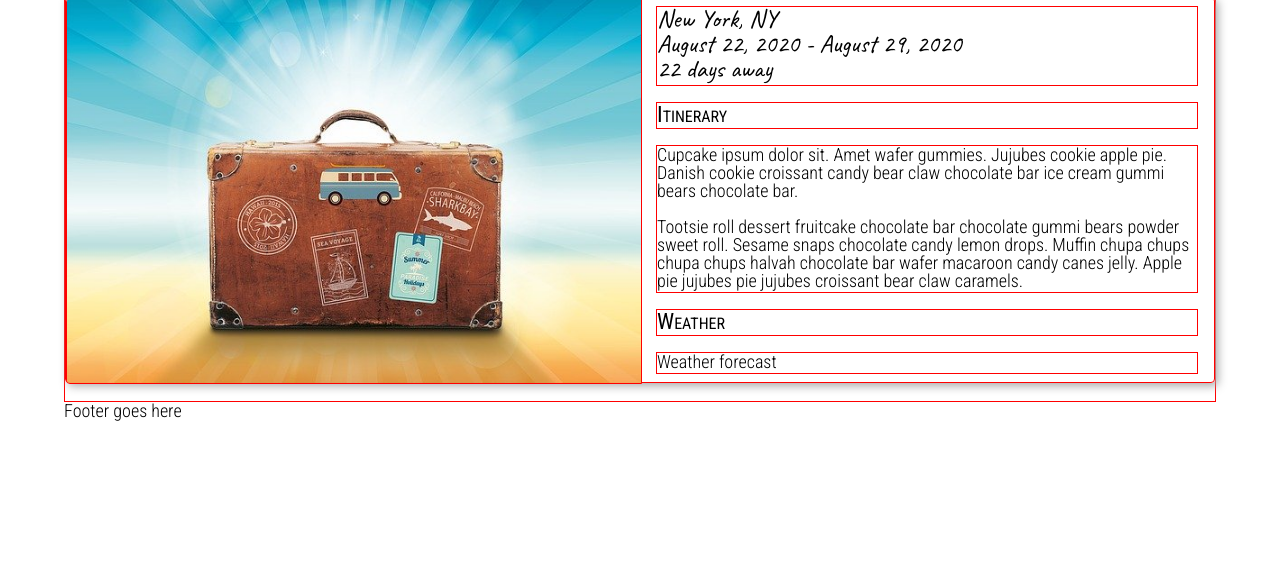
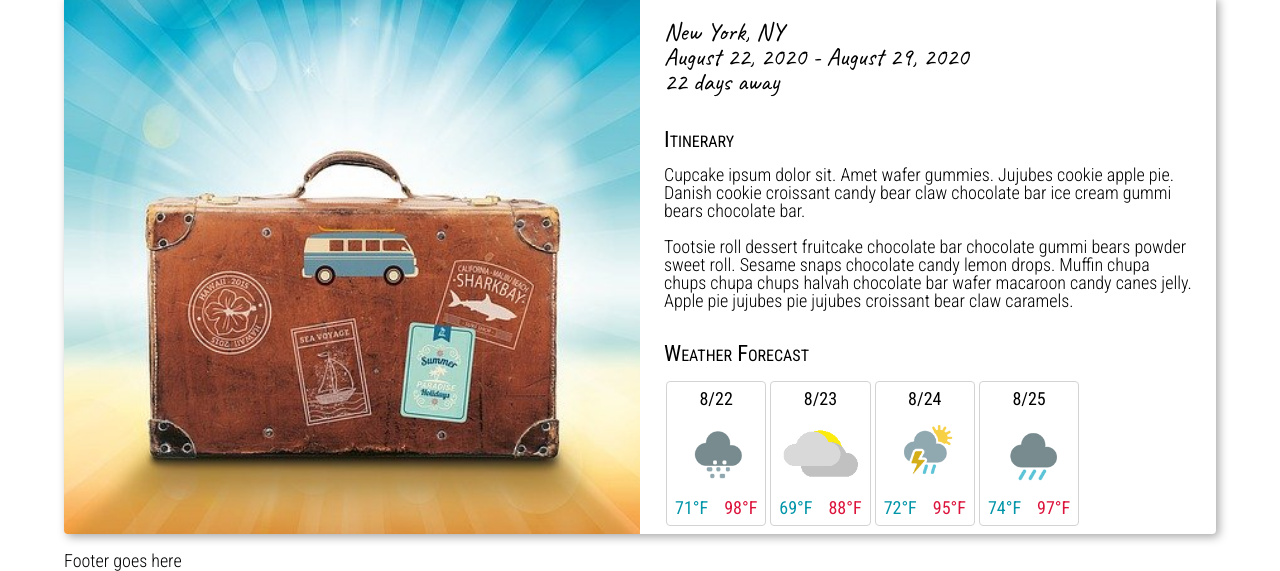
Before and after one commit to meggra7/vacation_planner, a website built with webpack: page src/client/views/index.html in a window 1280 px wide. Shown: the part 422-993 px from the top of the page. Before the commit the page ends 843 px from the top, so only its background shows below. Built offline with nearby package versions, Linux system fonts and the light colour scheme; a web font is replaced by a local one.

Commit message:
Style weather forecast tiles

```diff
--- a/src/client/index.js
+++ b/src/client/index.js
@@ -8,18 +8,63 @@ import './styles/header.scss';
 import './styles/form.scss';
 import './styles/entry.scss';
 
-/* Import and set image(s) */
+/* Import image(s) */
 import loadingIndicator from './assets/Cube-1s-200px.gif';
 import placeholderImage from './assets/luggage.jpg';
 import stepUpcoming from './assets/circle_outline_32dp_primary_dark.png';
 import stepCompleted from './assets/circle_filled_32dp_primary_dark.png';
 import airplane from './assets/airplane-32dp-777.png';
+import a01d from './assets/weather-icons/a01d.png';
+import c01d from './assets/weather-icons/c01d.png';
+import c02d from './assets/weather-icons/c02d.png';
+import c03d from './assets/weather-icons/c03d.png';
+import c04d from './assets/weather-icons/c04d.png';
+import d01d from './assets/weather-icons/d01d.png';
+import f01d from './assets/weather-icons/f01d.png';
+import r01d from './assets/weather-icons/r01d.png';
+import r03d from './assets/weather-icons/r03d.png';
+import r05d from './assets/weather-icons/r05d.png';
+import r06d from './assets/weather-icons/r06d.png';
+import s01d from './assets/weather-icons/s01d.png';
+import s02d from './assets/weather-icons/s02d.png';
+import s04d from './assets/weather-icons/s04d.png';
+import s05d from './assets/weather-icons/s05d.png';
+import s06d from './assets/weather-icons/s06d.png';
+import t01d from './assets/weather-icons/t01d.png';
+import t04d from './assets/weather-icons/t04d.png';
+import u00d from './assets/weather-icons/u00d.png';
 
 
+
+
+/* Set initial images */
 document.getElementById('step-one').setAttribute('src', stepCompleted);
 document.getElementById('step-two').classList.add('current');
 document.getElementById('step-two').setAttribute('src', airplane);
 document.getElementById('step-three').setAttribute('src', stepUpcoming);
 document.getElementById('step-four').setAttribute('src', stepUpcoming);
 
+
 document.getElementById('upcoming').getElementsByTagName('img')[0].setAttribute('src', placeholderImage);
+
+const icons = document.getElementsByClassName('icon');
+console.log(icons);
+for (let i = 0; i < icons.length; i++) {
+    switch (i) {
+        case 0:
+            icons[i].setAttribute('src', s02d);
+            break;
+        case 1:
+            icons[i].setAttribute('src', c03d);
+            break;
+        case 2:
+            icons[i].setAttribute('src', t01d);
+            break;
+        case 4:
+            icons[i].setAttribute('src', c04d);
+            break;
+        default:
+            icons[i].setAttribute('src', u00d);
+    }
+
+}
--- a/src/client/styles/base.scss
+++ b/src/client/styles/base.scss
@@ -42,3 +42,11 @@ section {
     box-shadow: 3px 3px 10px darkgray;
     margin: 1em 0;
 }
+
+/* TABLET AND MEDIUM DESKTOP DEVICES */
+@media(min-width: 780px) {
+
+    h2 {
+        text-align: left;
+    }
+}
--- a/src/client/styles/entry.scss
+++ b/src/client/styles/entry.scss
@@ -1,16 +1,17 @@
 @use 'base' as *;
-$entry-texts-margin: 8px 16px;
+$entry-header-margin: 24px 24px 8px;
+$entry-text-margin: 8px 24px;
 
 #upcoming {
-    border: 1px solid red;
+    // border: 1px solid red;
 
-    div.card {
-        border: 1px solid red;
+    .card {
+        // border: 1px solid red;
         display: flex;
         flex-direction: column;
 
-        img {
-            border: 1px solid red;
+        img.location-photo {
+            // border: 1px solid red;
             width: 100%;
             border-radius:
                 $rounded-corners
@@ -21,28 +22,81 @@ $entry-texts-margin: 8px 16px;
         }
 
         #basic-info {
-            border: 1px solid red;
+            // border: 1px solid red;
             font-family: $font-family-caveat;
             font-size: 1.4em;
+            margin: $entry-header-margin;
         }
 
         h3 {
-            border: 1px solid red;
+            // border: 1px solid red;
             font-family: $font-family-sans-serif;
             font-size: 1.25em;
             font-weight: 400;
             font-variant: small-caps;
-            margin: $entry-texts-margin;
+            margin: $entry-header-margin;
         }
 
         p {
-            border: 1px solid red;
-            margin: $entry-texts-margin;
+            // border: 1px solid red;
+            margin: $entry-text-margin;
         }
 
-        div.weather {
-            border: 1px solid red;
-            margin: $entry-texts-margin;
+        #weather {
+            // border: 1px solid red;
+            margin: $entry-text-margin;
+            display: flex;
+            align-items: flex-start;
+            justify-content: flex-start;
+            overflow-x: auto;
+
+            .forecast {
+
+                display: grid;
+                grid-template-rows: auto 2fr auto;
+                grid-template-columns: repeat(2, 1fr);
+                grid-template-areas:
+                    'date   date'
+                    'img    img'
+                    'low    high';
+                border-radius: $rounded-corners;
+                border: 1px solid lightgray;
+                margin: 0 2px;
+
+
+                p {
+                    margin: 0;
+                    padding: 8px;
+                    text-align: center;
+                    font-weight: 400;
+
+                    &.date {
+                        // border: 1px solid red;
+                        grid-area: date;
+                        // font-size: 1.25em;
+                        // font-weight: 400;
+                    }
+
+                    &.low-temp {
+                        color: $color-primary-dark;
+
+                    }
+
+                    &.high-temp {
+                        color: crimson;
+                    }
+                }
+
+                img.icon {
+                    // border: 1px solid red;
+                    grid-area: img;
+                    height: 75px;
+                    width: 100%;
+                    object-fit: contain;
+                }
+
+
+            }
         }
     }
 }
@@ -63,7 +117,7 @@ $entry-texts-margin: 8px 16px;
                 'img  text'
                 'img  text';
 
-            img {
+            img.location-photo {
                 grid-area: img;
                 border-radius:
                     $rounded-corners
--- a/src/client/views/index.html
+++ b/src/client/views/index.html
@@ -33,16 +33,41 @@
             <section id='upcoming'>
                 <h2>Upcoming trips</h2>
                 <div class='card'>
-                    <img>
+                    <img class='location-photo'>
                     <p id='basic-info'>New York, NY
                         <br>August 22, 2020 - August 29, 2020
                         <br>22 days away</p>
-                    <h3 class='itinerary'>Itinerary</h3>
-                    <p class='itinerary'>Cupcake ipsum dolor sit. Amet wafer gummies. Jujubes cookie apple pie. Danish cookie croissant candy bear claw chocolate bar ice cream gummi bears chocolate bar.
+                    <h3>Itinerary</h3>
+                    <p id='itinerary'>Cupcake ipsum dolor sit. Amet wafer gummies. Jujubes cookie apple pie. Danish cookie croissant candy bear claw chocolate bar ice cream gummi bears chocolate bar.
                         <br>
                         <br>Tootsie roll dessert fruitcake chocolate bar chocolate gummi bears powder sweet roll. Sesame snaps chocolate candy lemon drops. Muffin chupa chups chupa chups halvah chocolate bar wafer macaroon candy canes jelly. Apple pie jujubes pie jujubes croissant bear claw caramels.</p>
-                    <h3 class='weather'>Weather</h3>
-                    <div class='weather'>Weather forecast</div>
+                    <h3>Weather Forecast</h3>
+                    <div id='weather'>
+                        <div class='forecast'>
+                            <p class='date'>8/22</p>
+                            <img class='icon' alt='icon'>
+                            <p class='low-temp'>71&deg;F</p>
+                            <p class='high-temp'>98&deg;F</p>
+                        </div>
+                        <div class='forecast'>
+                            <p class='date'>8/23</p>
+                            <img class='icon' alt='icon'>
+                            <p class='low-temp'>69&deg;F</p>
+                            <p class='high-temp'>88&deg;F</p>
+                        </div>
+                        <div class='forecast'>
+                            <p class='date'>8/24</p>
+                            <img class='icon' alt='icon'>
+                            <p class='low-temp'>72&deg;F</p>
+                            <p class='high-temp'>95&deg;F</p>
+                        </div>
+                        <div class='forecast'>
+                            <p class='date'>8/25</p>
+                            <img class='icon' alt='icon'>
+                            <p class='low-temp'>74&deg;F</p>
+                            <p class='high-temp'>97&deg;F</p>
+                        </div>
+                    </div>
                 </div>
             </section>
 
```
